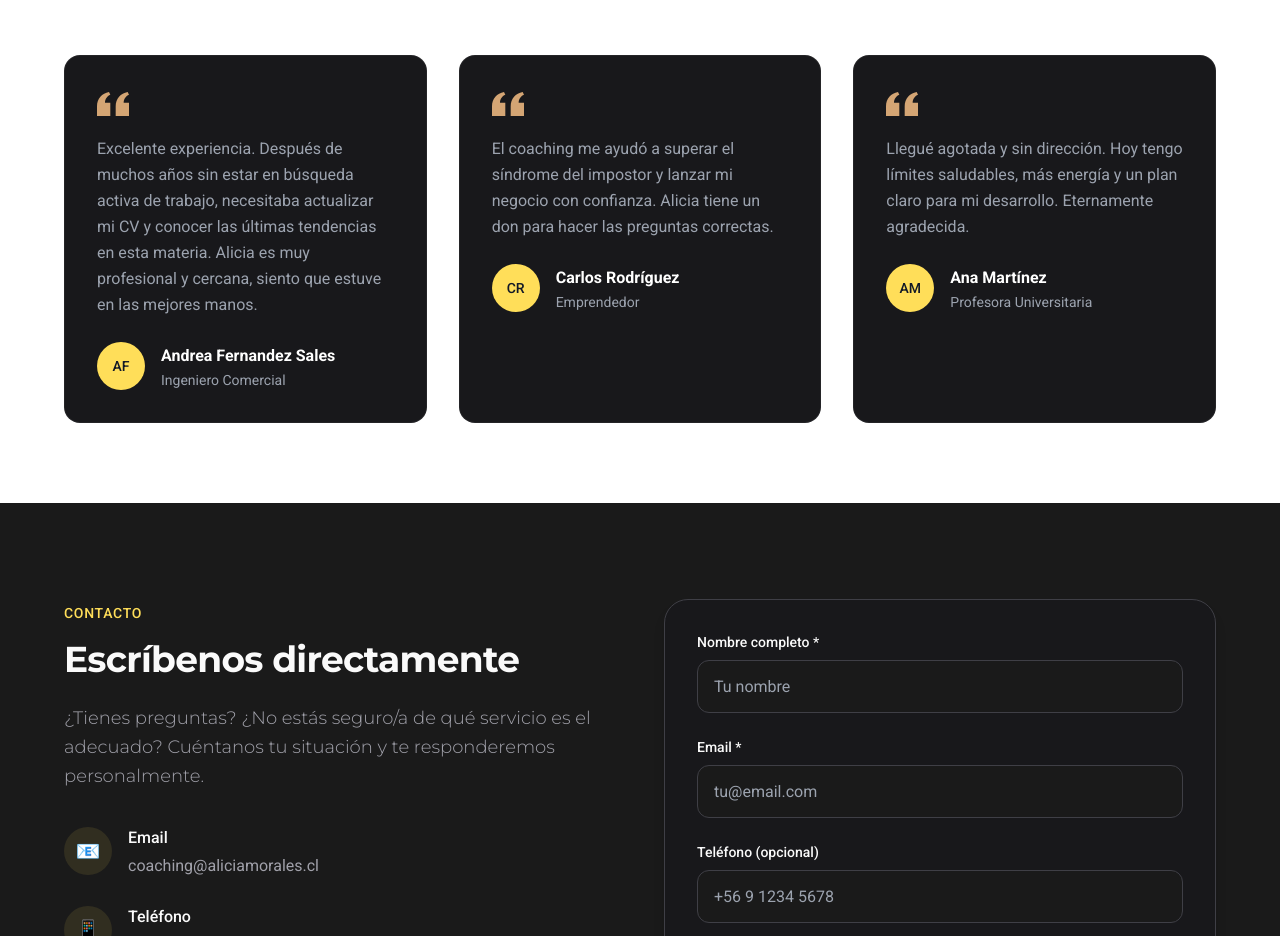
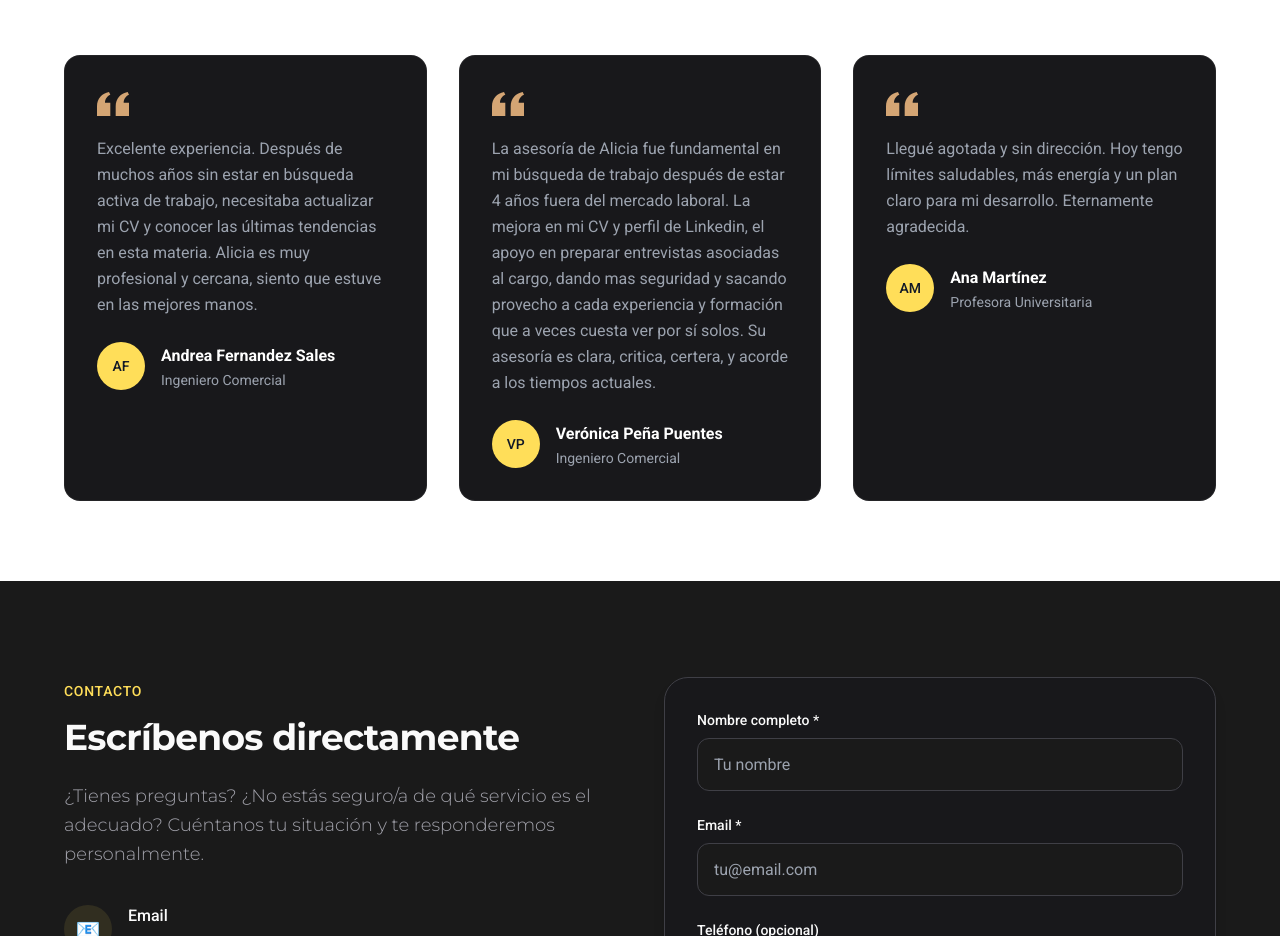
Before and after one commit to mauro6287-blip/alicia-morales-coach, a Next.js app: page / in a window 1280 px wide. Shown: the part 9100-10036 px from the top of the page. Built offline with nearby package versions, Linux system fonts and the light colour scheme.

Commit message:
Update second testimonial with Verónica Peña Puentes content
Co-Authored-By: Claude Opus 4.6 <noreply@anthropic.com>

```diff
--- a/sections/Resultados.tsx
+++ b/sections/Resultados.tsx
@@ -11,11 +11,11 @@ const testimonios = [
         avatar: "AF",
     },
     {
-        nombre: "Carlos Rodríguez",
-        rol: "Emprendedor",
+        nombre: "Verónica Peña Puentes",
+        rol: "Ingeniero Comercial",
         texto:
-            "El coaching me ayudó a superar el síndrome del impostor y lanzar mi negocio con confianza. Alicia tiene un don para hacer las preguntas correctas.",
-        avatar: "CR",
+            "La asesoría de Alicia fue fundamental en mi búsqueda de trabajo después de estar 4 años fuera del mercado laboral. La mejora en mi CV y perfil de Linkedin, el apoyo en preparar entrevistas asociadas al cargo, dando mas seguridad y sacando provecho a cada experiencia y formación que a veces cuesta ver por sí solos. Su asesoría es clara, critica, certera, y acorde a los tiempos actuales.",
+        avatar: "VP",
     },
     {
         nombre: "Ana Martínez",
```
